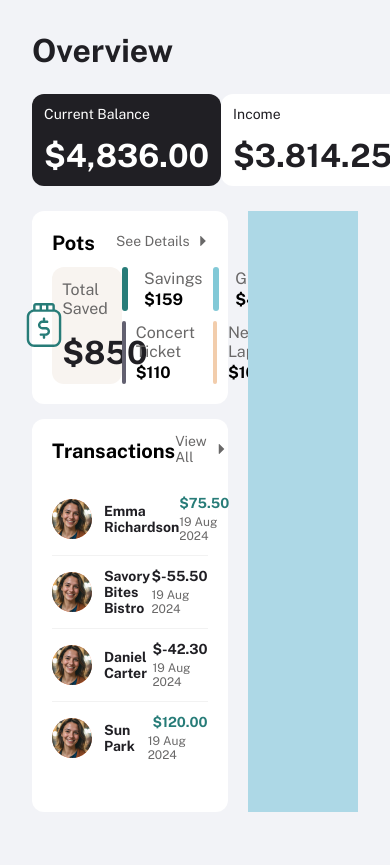
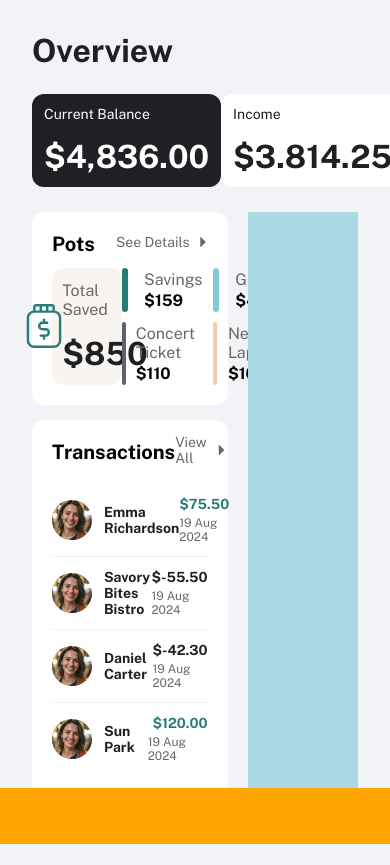
Before and after one commit to kwe92/personal-finance-app, a React (Create React App) app: page /home/Overview in a window 390 px wide. Shown: the top 865 px of the page. Before the commit the page ends 844 px from the top, so only its background shows below. Built offline with nearby package versions, Linux system fonts and the light colour scheme.

Commit message:
refact: added bottom app bar and ensured responsiveness

```diff
--- a/src/App.tsx
+++ b/src/App.tsx
@@ -10,6 +10,7 @@ import TransactionsView from "./features/transactions/transactions_view";
 import SideNavBar from "./features/shared/components/side_nav_bar";
 import AuthImage from "./features/auth/shared/components/auth_image";
 import AuthAppBar from "./features/shared/components/auth_app_bar";
+import BottomNavBar from "./features/shared/components/bottom_nav_bar";
 
 //!! TODO: look through components and remove as much inline css as possible
 
@@ -18,29 +19,28 @@ import AuthAppBar from "./features/shared/components/auth_app_bar";
 function App() {
   const location = useLocation();
 
-  const [showSideNavBar, setShowSideNavBar] = useState(false);
+  const [showNavBar, setShowNavBarNavBar] = useState(false);
 
   console.log(`location path name: ${location.pathname}`);
 
   useEffect(() => {
     if (location.pathname.includes("home")) {
-      setShowSideNavBar(true);
+      setShowNavBarNavBar(true);
     }
   });
 
   return (
     <div className="app">
-      {!showSideNavBar && (
+      {!showNavBar && (
         <>
           <AuthImage /> <AuthAppBar />
         </>
       )}
 
-      {showSideNavBar && (
+      {showNavBar && (
         <>
-          {" "}
           <SideNavBar />
-          {/* <BottomNavBar /> */}
+          <BottomNavBar />
         </>
       )}
 
@@ -86,18 +86,4 @@ function App() {
   );
 }
 
-const BottomNavBar = (): JSX.Element => {
-  return (
-    <div
-      style={{
-        position: "absolute",
-        bottom: "0px",
-        backgroundColor: "orange",
-        width: "100%",
-        height: "56px",
-      }}
-    />
-  );
-};
-
 export default App;
--- a/src/app/theme/css/App.css
+++ b/src/app/theme/css/App.css
@@ -1,43 +1,6 @@
 .app {
-  /* text-align: center; centers content as well as text?? */
   width: 100vw;
-  height: 100vh;
+  min-height: 100vh;
   display: flex;
   box-sizing: border-box;
 }
-
-/*
-.App-logo {
-  height: 40vmin;
-  pointer-events: none;
-}
-
-@media (prefers-reduced-motion: no-preference) {
-  .App-logo {
-    animation: App-logo-spin infinite 20s linear;
-  }
-}
-
-.App-header {
-  background-color: #282c34;
-  min-height: 100vh;
-  display: flex;
-  flex-direction: column;
-  align-items: center;
-  justify-content: center;
-  font-size: calc(10px + 2vmin);
-  color: white;
-}
-
-.App-link {
-  color: #61dafb;
-}
-
-@keyframes App-logo-spin {
-  from {
-    transform: rotate(0deg);
-  }
-  to {
-    transform: rotate(360deg);
-  }
-} */
```
